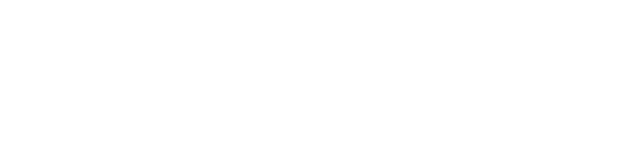
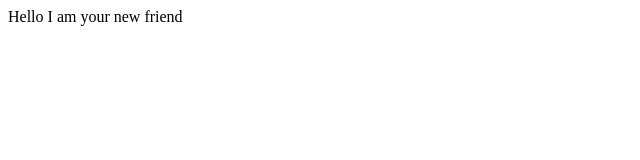
Before and after one commit to Ishak757/Web-design-and-development, a plain HTML site: page index.html in a window 1280 px wide. Shown: the whole page, without its empty margins (0-640 px from the left). Drawn offline with Linux system fonts and the light colour scheme.

Commit message:
first commit

```diff
--- a/index.html
+++ b/index.html
@@ -6,6 +6,6 @@
     <title>My first ever github repo</title>
 </head>
 <body>
-
+    Hello I am your new friend
 </body>
 </html>
```
